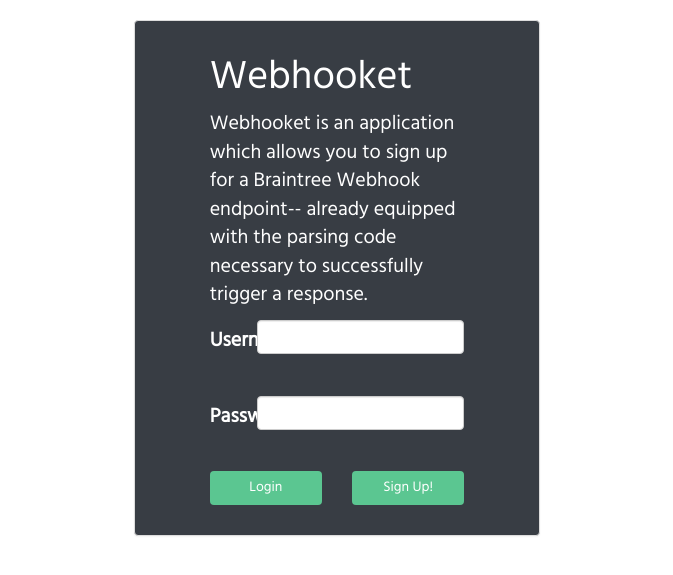
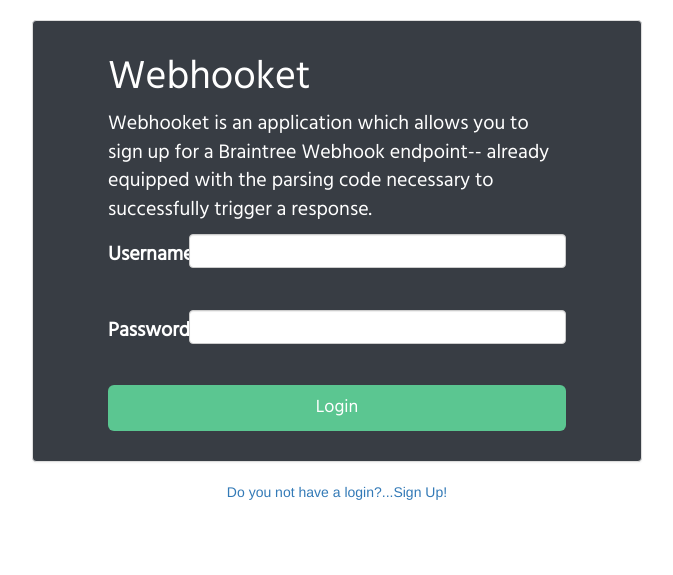
Before and after one commit to raymondberg/btray, a Flask app: page /login/ in a window 1280 px wide. Shown: the top 575 px of the page, without its empty margins (303-976 px from the left). Run offline with Flask 2, Linux system fonts and the light colour scheme; some libraries are stand-ins or nearby versions.

Commit message:
removed image and fixed containers

```diff
--- a/templates/login.html
+++ b/templates/login.html
@@ -9,9 +9,9 @@
 		{%endfor %}
 	{% endif %}
 {% endwith %}
-
+<div class="container-fluid">
 <div class="row">
-  <div class="col-xs-4 col-xs-offset-4">
+  <div class="col-md-6 col-md-offset-3">
     <br/>
     <div class="pdsize panel panel-default whpanel">
       <div class="panel-body">
@@ -24,7 +24,7 @@
             <label class="col-sm-2 control-label" for="username">
               {{ form.username.label }}
             </label>
-            <div class="col-md-10 col-sm-12">
+            <div class="col-sm-10 col-xs-12">
               {{ form.username(class="form-control")}}
             </div>
           </div>
@@ -45,7 +45,7 @@
             <label class="col-sm-2 control-label" for="password">
               {{ form.password.label }}
             </label>
-            <div class="col-md-10 col-sm-12">
+            <div class="col-sm-10 col-xs-12">
               {{ form.password(class="form-control") }}
             </div>
           </div>
@@ -63,16 +63,18 @@
           <br>
 
             <div class="form-group">
-              <div class="col-xs-6">
-            {{ form.submit(class="btn whbtn ") }}
+              <div class="col-lg-12">
+            {{ form.submit(class="btn whbtn btn-lg btn-block ") }}
               </div>
-              <div class="col-xs-6">
-          <button type="button" class="btn whbtn" onclick="location.href='/signup/'">Sign Up!</button>
-              </div>
+
               <br>
         </form>
       </div>
     </div>
   </div>
+    <div class="col-s-6 text-center">
+      <a href="/signup/">Do you not have a login?...Sign Up!</a>
+    </div>
+  </div>
 </div>
 {% endblock %}
--- a/templates/signup.html
+++ b/templates/signup.html
@@ -15,13 +15,8 @@
     <br />
     <div class="pdsize panel panel-default whpanel">
       <div class="panel-body">
-          <div class="col-sm-6 col-md-6 col-xs-12 image-container">
       <h1>Webhooket</h1>
       <p>Webhooket is an application which allows you to sign up for a Braintree Webhook endpoint-- already equipped with the parsing code necessary to successfully trigger a response.</p>
-          </div>
-          <div class="col-sm-6 col-md-6 col-xs-12 image-container">
-        <img src="{{url_for('static', filename='webhooket.png')}}" />
-          </div>
     </div>
 
         <form class="form-horizontal" method="post" action="/signup/">
```
